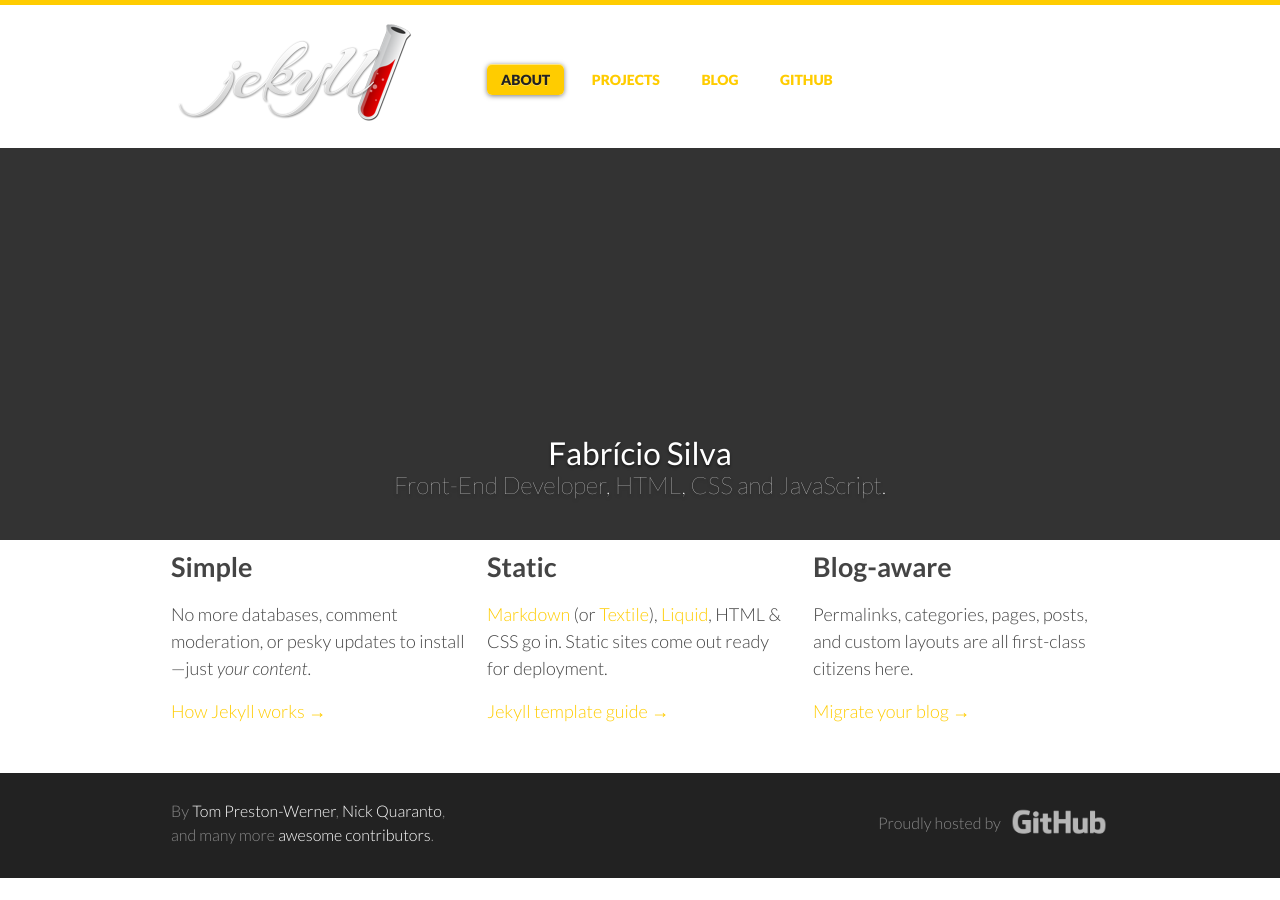
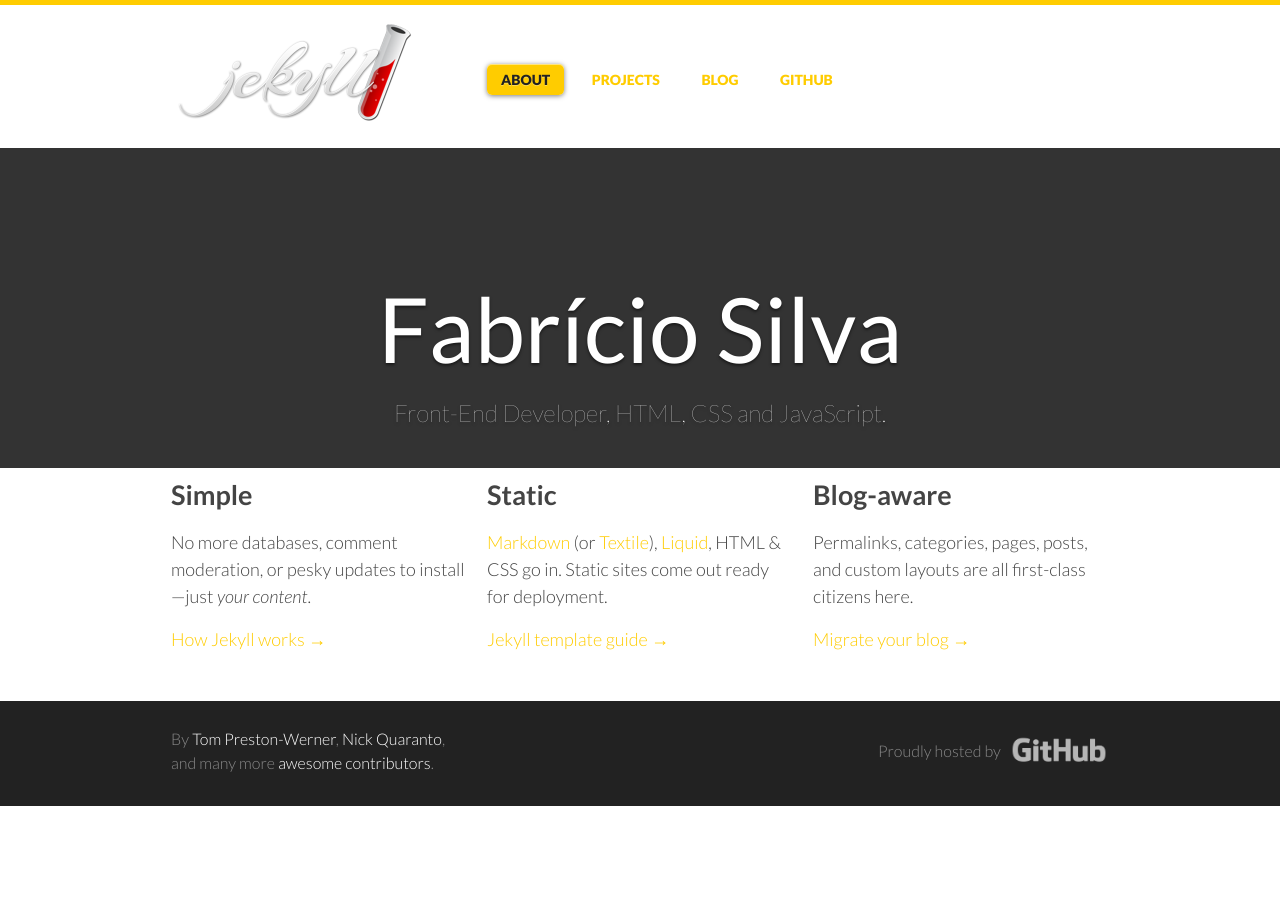
Before and after one commit to fabriciofmsilva/fabriciofmsilva.github.io, a Jekyll site: the page built from index.html, in a window 1280 px wide. Built offline with Jekyll 4.4.1, drawn with Linux system fonts in a browser that asks for light colours; some web fonts are replaced; comment, search, counter and statistics services are not loaded.

Commit message:
style.css

```diff
--- a/css/style.css
+++ b/css/style.css
@@ -183,7 +183,7 @@
   padding: 10px 0 40px;
 }
 
-.intro p, .intro h1 {
+.intro p {
   font-size: 1.75em;
   line-height: 1em;
   margin: 0;
@@ -845,7 +845,6 @@
   color: #FFF;
   font-weight: normal;
   margin: auto;
-  padding-top: 180px;
   text-align: center;
   font-size: 90px;
   line-height: 140px;
```
